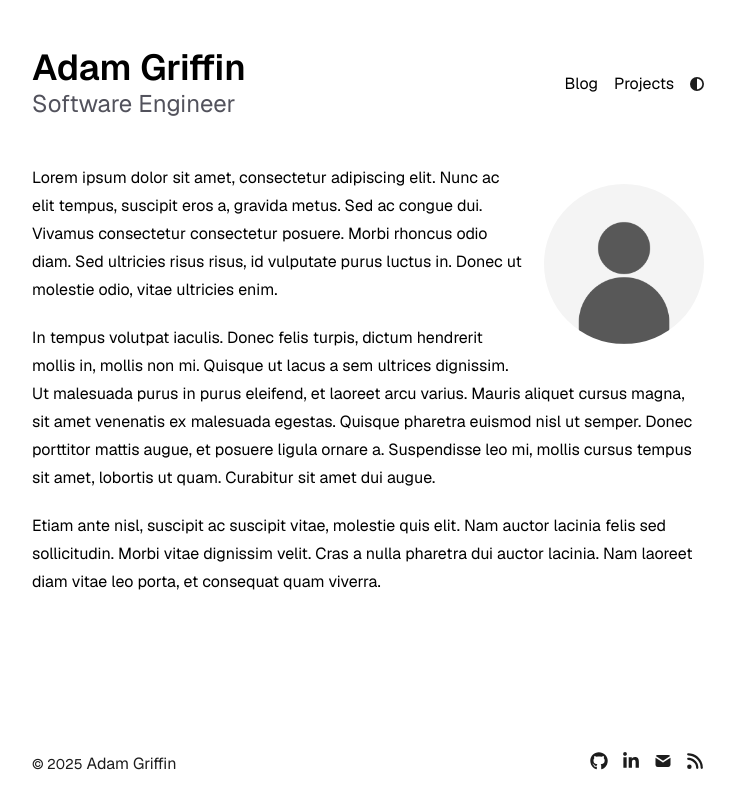
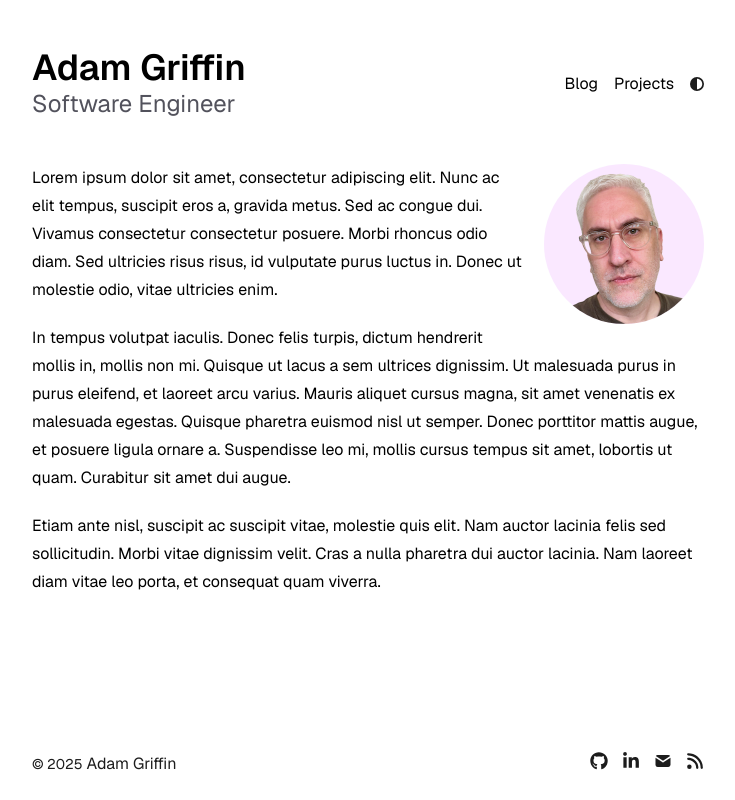
Before and after one commit to adamwgriffin/portfolio, a Next.js app: page / in a window 1280 px wide. Shown: the whole page, without its empty margins (272-1007 px from the left). Built offline with nearby package versions, Linux system fonts and the light colour scheme.

Commit message:
Added new image

```diff
--- a/app/page.tsx
+++ b/app/page.tsx
@@ -4,10 +4,10 @@ export default function Page() {
   return (
     <section className="grow">
       <Image
-        src="/profile.png"
+        src="/adam-1-transparent.png"
         alt="Profile photo"
-        className="rounded-full bg-gray-100 block lg:mt-5 mt-0 lg:mb-5 mb-10
-          mx-auto sm:float-right sm:ml-5 sm:mb-5 grayscale hover:grayscale-0"
+        className="rounded-full bg-fuchsia-100 block
+          mt-0 lg:mb-5 mb-10 mx-auto sm:float-right sm:ml-5 sm:mb-5"
         unoptimized
         width={160}
         height={160}
```
Also changed, not shown: public/adam-1-transparent.png (added), public/profile.png (deleted).
